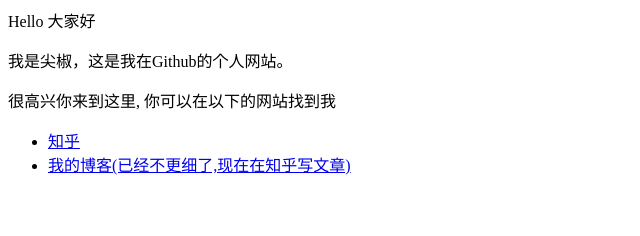
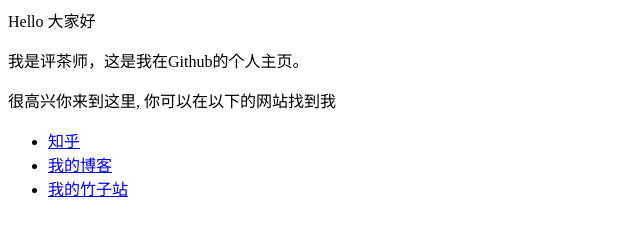
Before and after one commit to pingchashi/pingchashi.github.io, a plain HTML site: page index.html in a window 1280 px wide. Shown: the whole page, without its empty margins (0-640 px from the left). Drawn offline with Linux system fonts and the light colour scheme.

Commit message:
Update index.html

```diff
--- a/index.html
+++ b/index.html
@@ -1,8 +1,9 @@
 <p>Hello 大家好</p>
-<p>我是尖椒，这是我在Github的个人网站。 </p>
+<p>我是评茶师，这是我在Github的个人主页。 </p>
 <p>很高兴你来到这里, 你可以在以下的网站找到我</p>
 
 <ul>
-  <li> <a href="https://www.zhihu.com/">知乎</a> </li>
-  <li> <a href="http://blacktea.work">我的博客(已经不更细了,现在在知乎写文章)</a> </li>
+  <li> <a href="https://www.zhihu.com/people/luhongjian">知乎</a> </li>
+  <li> <a href="http://blacktea.work">我的博客</a> </li>
+   <li> <a href="http://pingchashi.e.cn.vc/">我的竹子站</a> </li>
 </ul>
```
